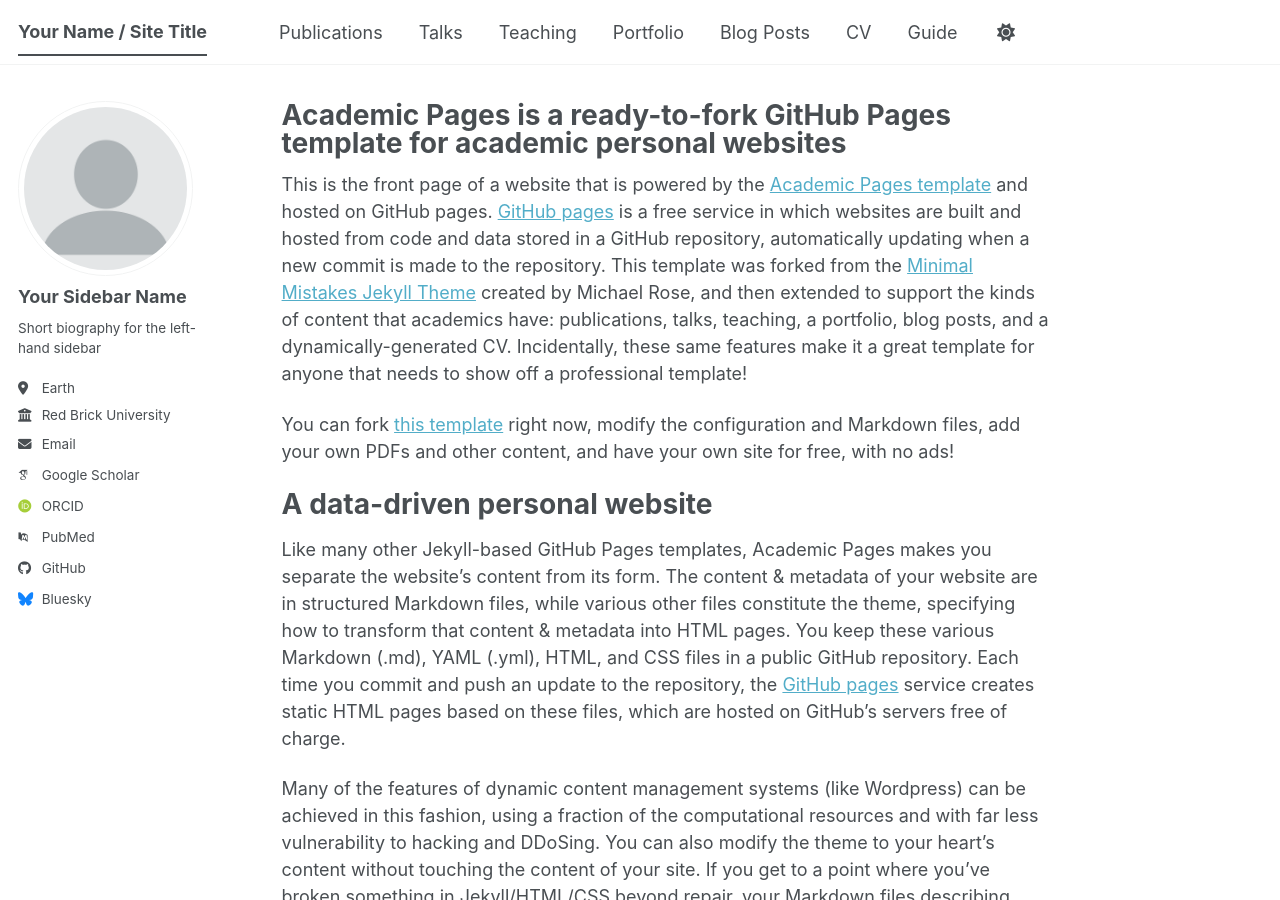
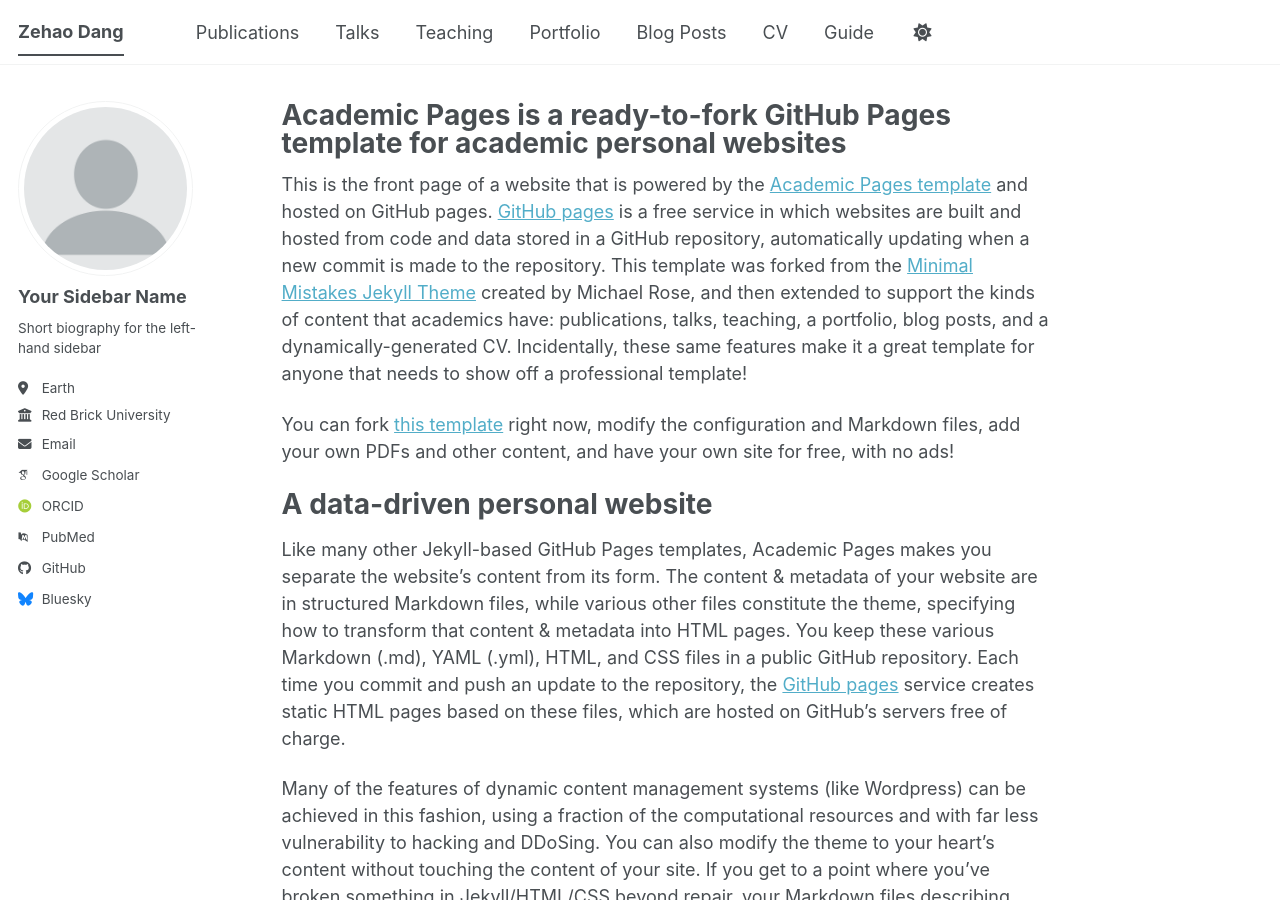
Before and after one commit to ZehaoDang1127/ZehaoDang1127.github.io, a Jekyll site: the page built from _pages/about.md, in a window 1280 px wide and 900 px high. Built offline with Jekyll 4.4.1, drawn with Linux system fonts in a browser that asks for light colours; some web fonts are replaced; a script bundle is joined from its source files by our own code; library files that are not in the unit come from our copies.

Commit message:
Update site title and repository information

```diff
--- a/_config.yml
+++ b/_config.yml
@@ -9,14 +9,14 @@
 # Basic Site Settings
 locale                   : "en-US"
 site_theme               : "default" # The available themes options are "default", "air", "sunrise", "mint", "dirt" and "contrast"
-title                    : "Your Name / Site Title"
+title                    : "Zehao Dang"
 title_separator          : "-"
 name                     : &name "Your Name"
 description              : &description "Your Name's academic portfolio"   # Update this with a general description of your site, this is the default if not overridden by a page
 url                      : https://academicpages.github.io # The base hostname & protocol for your site e.g. "https://[your GitHub username].github.io",
                                                            # or if you already have some other page hosted on Github then use "https://[your GitHub username].github.io/[Your Repo Name]"
 baseurl                  : "" # the subpath of your site, e.g. "/blog"
-repository               : "academicpages/academicpages.github.io"
+repository               : "ZehaoDang1127/ZehaoDang1127.github.io"
 
 # Site Author - The following control what appear as part of the author content on the side bar.
 #               If a field is blank the icon and link will not appear, otherwise it will be shown.
```
